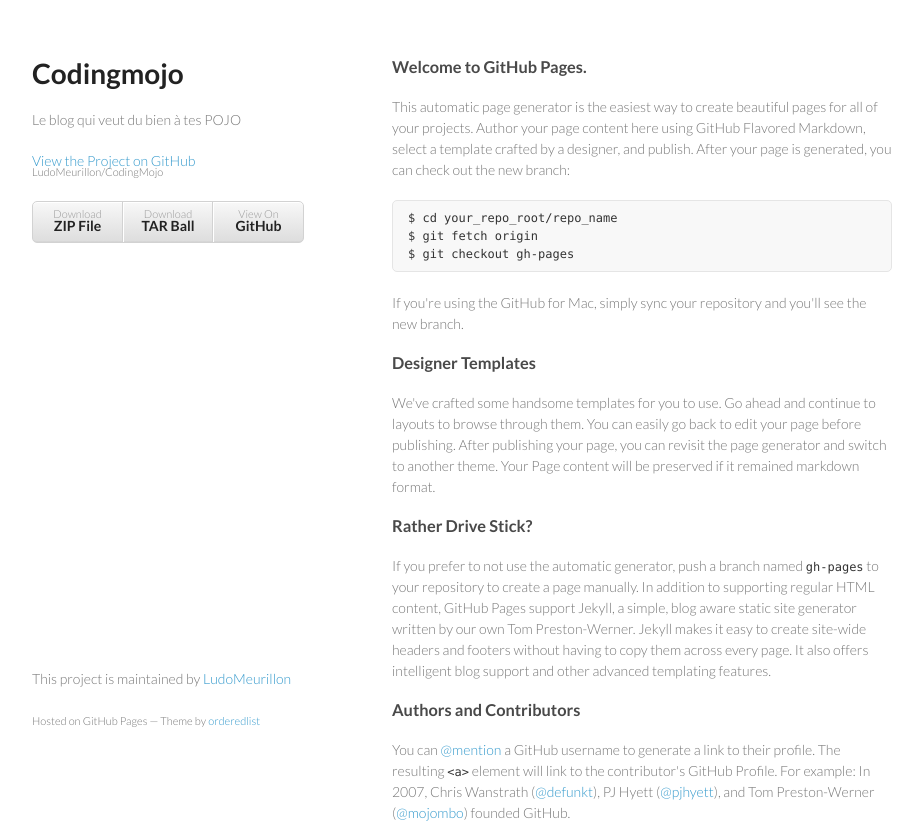
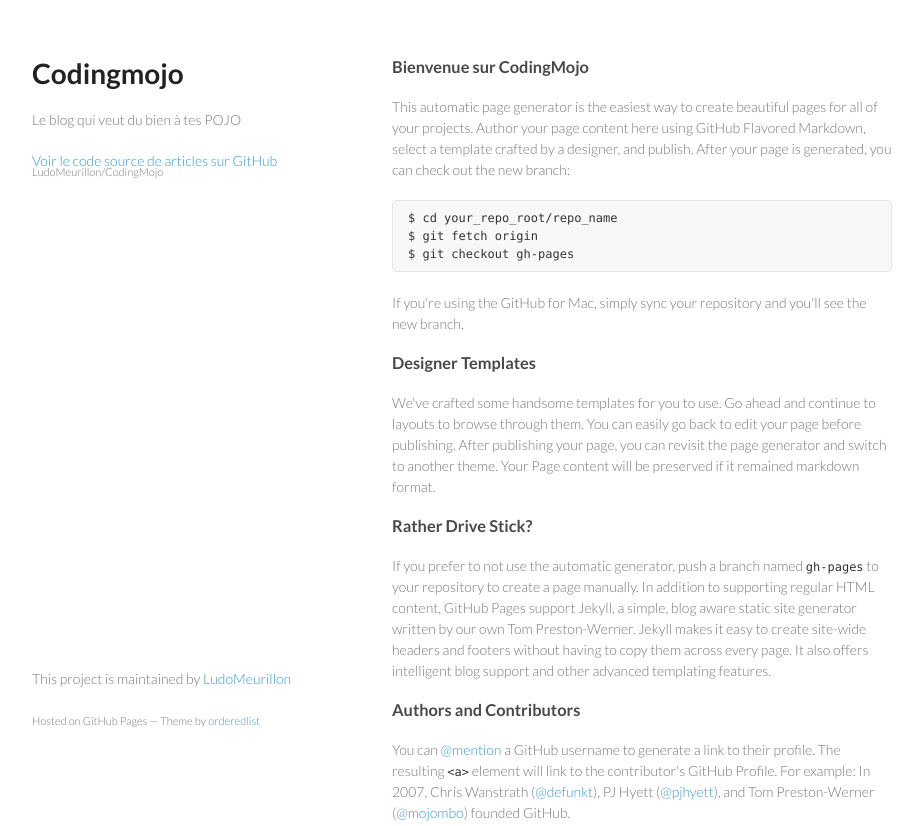
Before and after one commit to LudoMeurillon/CodingMojo, a plain HTML site: page index.html in a window 1280 px wide. Shown: the top 826 px of the page, without its empty margins (178-1101 px from the left). Drawn offline with Linux system fonts and the light colour scheme.

Commit message:
Update index.html

```diff
--- a/index.html
+++ b/index.html
@@ -17,18 +17,10 @@
       <header>
         <h1>Codingmojo</h1>
         <p>Le blog qui veut du bien à tes POJO</p>
-
-        <p class="view"><a href="https://github.com/LudoMeurillon/CodingMojo">View the Project on GitHub <small>LudoMeurillon/CodingMojo</small></a></p>
-
-
-        <ul>
-          <li><a href="https://github.com/LudoMeurillon/CodingMojo/zipball/master">Download <strong>ZIP File</strong></a></li>
-          <li><a href="https://github.com/LudoMeurillon/CodingMojo/tarball/master">Download <strong>TAR Ball</strong></a></li>
-          <li><a href="https://github.com/LudoMeurillon/CodingMojo">View On <strong>GitHub</strong></a></li>
-        </ul>
+        <p class="view"><a href="https://github.com/LudoMeurillon/CodingMojo">Voir le code source de articles sur GitHub <small>LudoMeurillon/CodingMojo</small></a></p>
       </header>
       <section>
-        <h3>Welcome to GitHub Pages.</h3>
+        <h3>Bienvenue sur CodingMojo</h3>
 
 <p>This automatic page generator is the easiest way to create beautiful pages for all of your projects. Author your page content here using GitHub Flavored Markdown, select a template crafted by a designer, and publish. After your page is generated, you can check out the new branch:</p>
 
```
